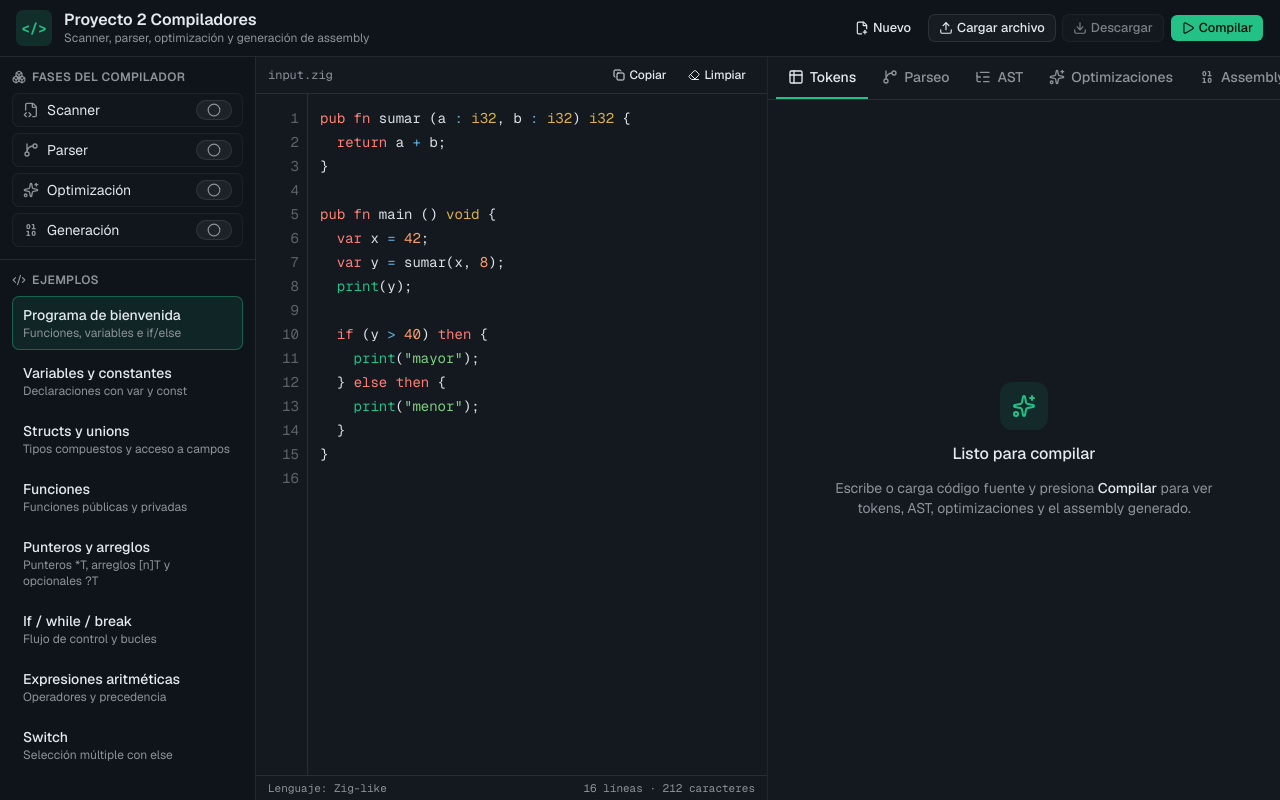
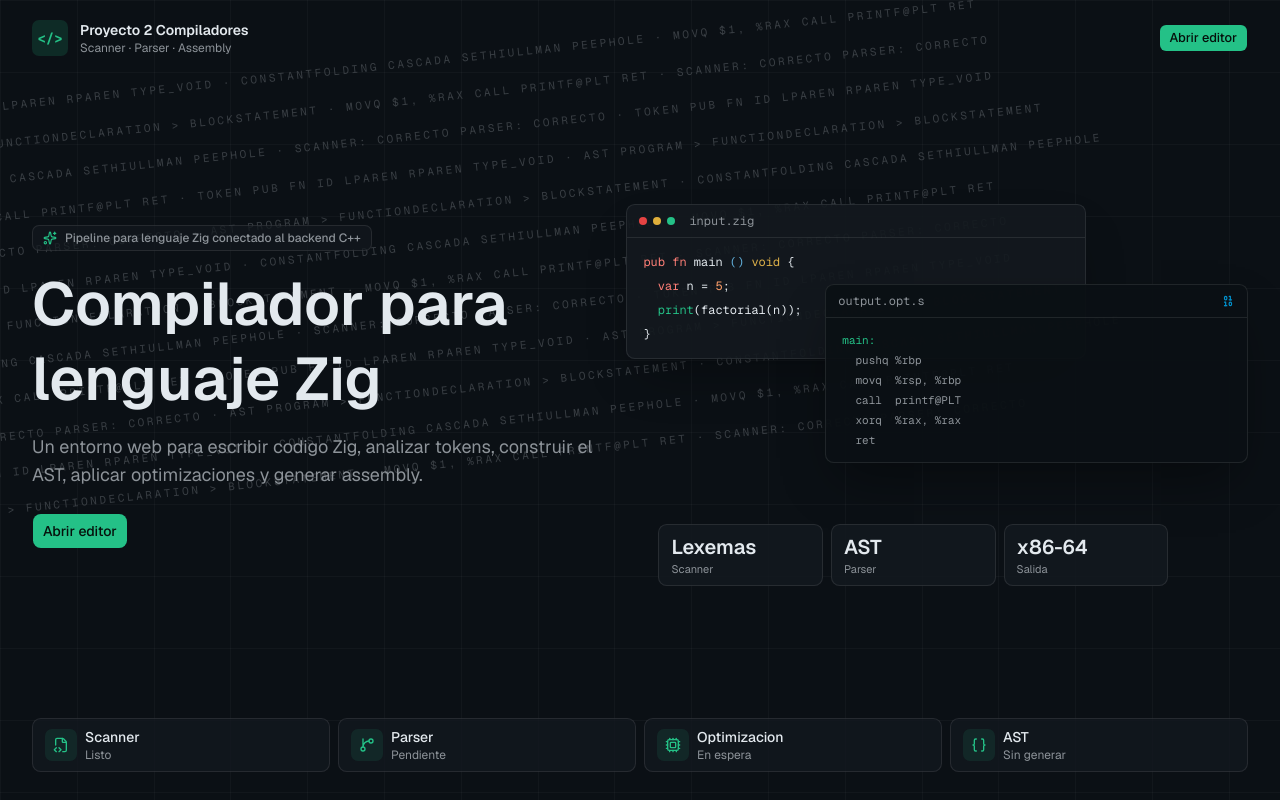
Before and after one commit to LuceNyx/proyectocompiladores2-front, a Next.js app: page / in a window 1280 px wide. Built offline with nearby package versions, Linux system fonts and the light colour scheme.

Commit message:
fix: mejorar diseño de front

```diff
--- a/app/layout.tsx
+++ b/app/layout.tsx
@@ -10,7 +10,7 @@ const geistMono = Geist_Mono({
 })
 
 export const metadata: Metadata = {
-  title: 'Proyecto 2 Compiladores',
+  title: 'Compilador Zig - Proyecto 2',
   description:
     'IDE web para un compilador: scanner, parser, optimización y generación de assembly x86-64.',
   generator: 'v0.app',
--- a/app/page.tsx
+++ b/app/page.tsx
@@ -1,11 +1,13 @@
 "use client"
 
+import { Button } from "@/components/ui/button"
 import { CodeEditor } from "@/components/code-editor"
 import { Header } from "@/components/header"
 import { ResultsPanel } from "@/components/results-panel"
 import { Sidebar } from "@/components/sidebar"
 import type { CompileResult } from "@/lib/compiler/types"
 import { DEFAULT_EXAMPLE, EXAMPLES } from "@/lib/examples"
+import { Binary, Braces, Cpu, FileCode2, GitBranch, Sparkles } from "lucide-react"
 import { useCallback, useState } from "react"
 
 export default function Page() {
@@ -14,6 +16,7 @@ export default function Page() {
   const [isCompiling, setIsCompiling] = useState(false)
   const [activeExample, setActiveExample] = useState<string | null>("default")
   const [fileName, setFileName] = useState<string>("input.zig")
+  const [view, setView] = useState<"landing" | "ide">("landing")
 
   const handleSelectExample = useCallback((id: string) => {
     const ex = EXAMPLES.find((e) => e.id === id)
@@ -84,9 +87,20 @@ export default function Page() {
     URL.revokeObjectURL(url)
   }, [result, code, fileName])
 
+  const openEditor = useCallback(() => setView("ide"), [])
+  const openLanding = useCallback(() => setView("landing"), [])
+
   return (
-    <div className="flex h-dvh flex-col overflow-hidden bg-background text-foreground">
+    <div className="h-dvh overflow-hidden bg-background text-foreground">
+      {view === "landing" ? (
+        <LandingHero
+          result={result}
+          onStart={openEditor}
+        />
+      ) : (
+        <div className="flex h-dvh flex-col overflow-hidden">
           <Header
+            onHome={openLanding}
             onNew={handleNew}
             onLoadFile={handleLoadFile}
             onCompile={handleCompile}
@@ -95,7 +109,7 @@ export default function Page() {
             canDownload={!!result}
           />
 
-      <main className="flex min-h-0 flex-1">
+          <main className="flex min-h-0 flex-1 bg-background">
             <div className="hidden lg:flex">
               <Sidebar
                 activeExample={activeExample}
@@ -106,7 +120,6 @@ export default function Page() {
             </div>
 
             <div className="flex min-h-0 flex-1 flex-col lg:flex-row">
-          {/* Mobile example selector */}
               <div className="flex shrink-0 gap-2 overflow-x-auto scrollbar-thin border-b border-border p-2 lg:hidden">
                 {EXAMPLES.map((ex) => (
                   <button
@@ -133,6 +146,190 @@ export default function Page() {
               </div>
             </div>
           </main>
+        </div>
+      )}
+    </div>
+  )
+}
+
+function LandingHero({
+  result,
+  onStart,
+}: {
+  result: CompileResult | null
+  onStart: () => void
+}) {
+  const phaseStats = result
+    ? [
+        { label: "Tokens", value: String(result.stats.tokenCount) },
+        { label: "Funciones", value: String(result.stats.functionCount) },
+        { label: "Errores", value: String(result.errors.length) },
+      ]
+    : [
+        { label: "Scanner", value: "Lexemas" },
+        { label: "Parser", value: "AST" },
+        { label: "Salida", value: "x86-64" },
+      ]
+
+  return (
+    <main className="relative h-dvh overflow-hidden bg-background">
+      <CompilerScene />
+
+      <div className="relative z-10 mx-auto flex h-full w-full max-w-7xl flex-col px-4 py-5 sm:px-6 lg:px-8">
+        <nav className="flex shrink-0 items-center justify-between gap-4">
+          <div className="flex items-center gap-3">
+            <div className="flex size-9 items-center justify-center rounded-md bg-primary/15 text-primary">
+              <span className="font-mono text-sm font-bold">{"</>"}</span>
+            </div>
+            <div>
+              <div className="text-sm font-semibold text-foreground">Proyecto 2 Compiladores</div>
+              <div className="hidden text-xs text-muted-foreground sm:block">Scanner · Parser · Assembly</div>
+            </div>
+          </div>
+          <Button size="sm" onClick={onStart}>
+            Abrir editor
+          </Button>
+        </nav>
+
+        <div className="grid min-h-0 flex-1 items-center gap-8 py-5 lg:grid-cols-[minmax(0,0.95fr)_minmax(420px,1.05fr)]">
+          <div className="max-w-3xl">
+            <div className="mb-4 inline-flex items-center gap-2 rounded-md border border-border bg-card/70 px-2.5 py-1 text-xs font-medium text-muted-foreground">
+              <Sparkles className="size-3.5 text-primary" />
+              Pipeline para lenguaje Zig conectado al backend C++
+            </div>
+            <h1 className="max-w-2xl text-4xl font-semibold leading-tight text-foreground sm:text-5xl lg:text-6xl">
+              Compilador para lenguaje Zig
+            </h1>
+            <p className="mt-4 max-w-2xl text-base leading-7 text-muted-foreground sm:text-lg">
+              Un entorno web para escribir codigo Zig, analizar tokens, construir el AST, aplicar optimizaciones y generar assembly.
+            </p>
+
+            <div className="mt-6 flex flex-wrap items-center gap-2">
+              <Button size="lg" onClick={onStart}>
+                Abrir editor
+              </Button>
+            </div>
+          </div>
+
+          <div className="relative min-h-[430px]">
+            <div className="absolute left-0 top-8 w-[74%] rounded-lg border border-border bg-card/90 shadow-2xl shadow-black/30">
+              <div className="flex items-center gap-1.5 border-b border-border px-3 py-2">
+                <span className="size-2 rounded-full bg-destructive" />
+                <span className="size-2 rounded-full bg-warning" />
+                <span className="size-2 rounded-full bg-primary" />
+                <span className="ml-2 font-mono text-xs text-muted-foreground">input.zig</span>
+              </div>
+              <pre className="overflow-hidden px-4 py-3 font-mono text-[12px] leading-6 text-foreground">
+                <code>
+                  <span className="text-[var(--syn-keyword)]">pub fn</span> main{" "}
+                  <span className="text-[var(--syn-operator)]">()</span>{" "}
+                  <span className="text-[var(--syn-type)]">void</span> {"{"}
+                  {"\n  "}
+                  <span className="text-[var(--syn-keyword)]">var</span> n ={" "}
+                  <span className="text-[var(--syn-number)]">5</span>;
+                  {"\n  "}
+                  <span className="text-[var(--syn-builtin)]">print</span>(factorial(n));
+                  {"\n"}
+                  {"}"}
+                </code>
+              </pre>
+            </div>
+
+            <div className="absolute right-0 top-28 w-[68%] rounded-lg border border-border bg-background/95 shadow-2xl shadow-black/40">
+              <div className="flex items-center justify-between border-b border-border px-3 py-2">
+                <span className="font-mono text-xs text-muted-foreground">output.opt.s</span>
+                <Binary className="size-3.5 text-accent" />
+              </div>
+              <pre className="overflow-hidden px-4 py-3 font-mono text-[11px] leading-5 text-muted-foreground">
+                <code>
+                  <span className="text-primary">main:</span>
+                  {"\n  pushq %rbp"}
+                  {"\n  movq  %rsp, %rbp"}
+                  {"\n  call  printf@PLT"}
+                  {"\n  xorq  %rax, %rax"}
+                  {"\n  ret"}
+                </code>
+              </pre>
+            </div>
+
+            <div className="absolute bottom-4 left-8 grid w-[82%] grid-cols-3 gap-2">
+              {phaseStats.map((stat) => (
+                <div key={stat.label} className="rounded-lg border border-border bg-card/85 px-3 py-2">
+                  <div className="text-xl font-semibold text-foreground">{stat.value}</div>
+                  <div className="text-[11px] text-muted-foreground">{stat.label}</div>
+                </div>
+              ))}
+            </div>
+          </div>
+        </div>
+
+        <div className="grid gap-2 pb-2 sm:grid-cols-2 lg:grid-cols-4">
+          <HeroMetric icon={FileCode2} label="Scanner" value={result?.scannerStatus ?? "Listo"} />
+          <HeroMetric icon={GitBranch} label="Parser" value={result?.parseStatus ?? "Pendiente"} />
+          <HeroMetric icon={Cpu} label="Optimizacion" value={result?.success ? "Aplicada" : "En espera"} />
+          <HeroMetric icon={Braces} label="AST" value={result?.ast ? "Disponible" : "Sin generar"} />
+        </div>
+      </div>
+    </main>
+  )
+}
+
+function CompilerScene() {
+  const rows = [
+    "TOKEN PUB FN ID LPAREN RPAREN TYPE_VOID",
+    "AST Program > FunctionDeclaration > BlockStatement",
+    "constantFolding cascada sethiUllman peephole",
+    "movq $1, %rax  call printf@PLT  ret",
+    "scanner: correcto  parser: correcto",
+  ]
+
+  return (
+    <div aria-hidden className="absolute inset-0 overflow-hidden opacity-35">
+      <div className="absolute inset-0">
+        {Array.from({ length: 18 }).map((_, index) => (
+          <span
+            key={`v-${index}`}
+            className="absolute top-0 h-full border-l border-border"
+            style={{ left: `${index * 6}%` }}
+          />
+        ))}
+        {Array.from({ length: 12 }).map((_, index) => (
+          <span
+            key={`h-${index}`}
+            className="absolute left-0 w-full border-t border-border"
+            style={{ top: `${index * 9}%` }}
+          />
+        ))}
+      </div>
+      <div className="absolute inset-x-[-10%] top-8 rotate-[-6deg] space-y-5 font-mono text-[11px] uppercase tracking-[0.24em] text-muted-foreground">
+        {Array.from({ length: 12 }).map((_, index) => (
+          <div key={index} className="whitespace-nowrap">
+            {rows[index % rows.length]} · {rows[(index + 2) % rows.length]} · {rows[(index + 3) % rows.length]}
+          </div>
+        ))}
+      </div>
+    </div>
+  )
+}
+
+function HeroMetric({
+  icon: Icon,
+  label,
+  value,
+}: {
+  icon: typeof FileCode2
+  label: string
+  value: string
+}) {
+  return (
+    <div className="flex items-center gap-2 rounded-lg border border-border bg-card/75 px-3 py-2">
+      <span className="flex size-8 items-center justify-center rounded-md bg-primary/10 text-primary">
+        <Icon className="size-4" />
+      </span>
+      <div className="min-w-0">
+        <div className="truncate text-sm font-medium text-foreground">{label}</div>
+        <div className="truncate text-xs text-muted-foreground">{value}</div>
+      </div>
     </div>
   )
 }
--- a/components/header.tsx
+++ b/components/header.tsx
@@ -1,10 +1,11 @@
 "use client"
 
 import { Button } from "@/components/ui/button"
-import { Download, FilePlus2, Loader2, Play, Upload } from "lucide-react"
+import { Download, FilePlus2, Home, Loader2, Play, Upload } from "lucide-react"
 import { useRef } from "react"
 
 interface HeaderProps {
+  onHome: () => void
   onNew: () => void
   onLoadFile: (content: string, fileName: string) => void
   onCompile: () => void
@@ -14,6 +15,7 @@ interface HeaderProps {
 }
 
 export function Header({
+  onHome,
   onNew,
   onLoadFile,
   onCompile,
@@ -42,8 +44,11 @@ export function Header({
         </div>
         <div>
           <h1 className="text-sm font-semibold leading-tight text-foreground sm:text-base">
-            Proyecto 2 Compiladores
+            Compilador Zig - Proyecto 2
           </h1>
+          <p className="hidden text-xs text-primary sm:block">
+            Lenguaje Zig
+          </p>
           <p className="hidden text-xs text-muted-foreground sm:block">
             Scanner, parser, optimización y generación de assembly
           </p>
@@ -58,6 +63,10 @@ export function Header({
           className="hidden"
           onChange={handleFile}
         />
+        <Button variant="ghost" size="sm" onClick={onHome}>
+          <Home />
+          <span className="hidden sm:inline">Inicio</span>
+        </Button>
         <Button variant="ghost" size="sm" onClick={onNew}>
           <FilePlus2 />
           <span className="hidden sm:inline">Nuevo</span>
```
Lines whose indentation alone changed are shown as unchanged.
